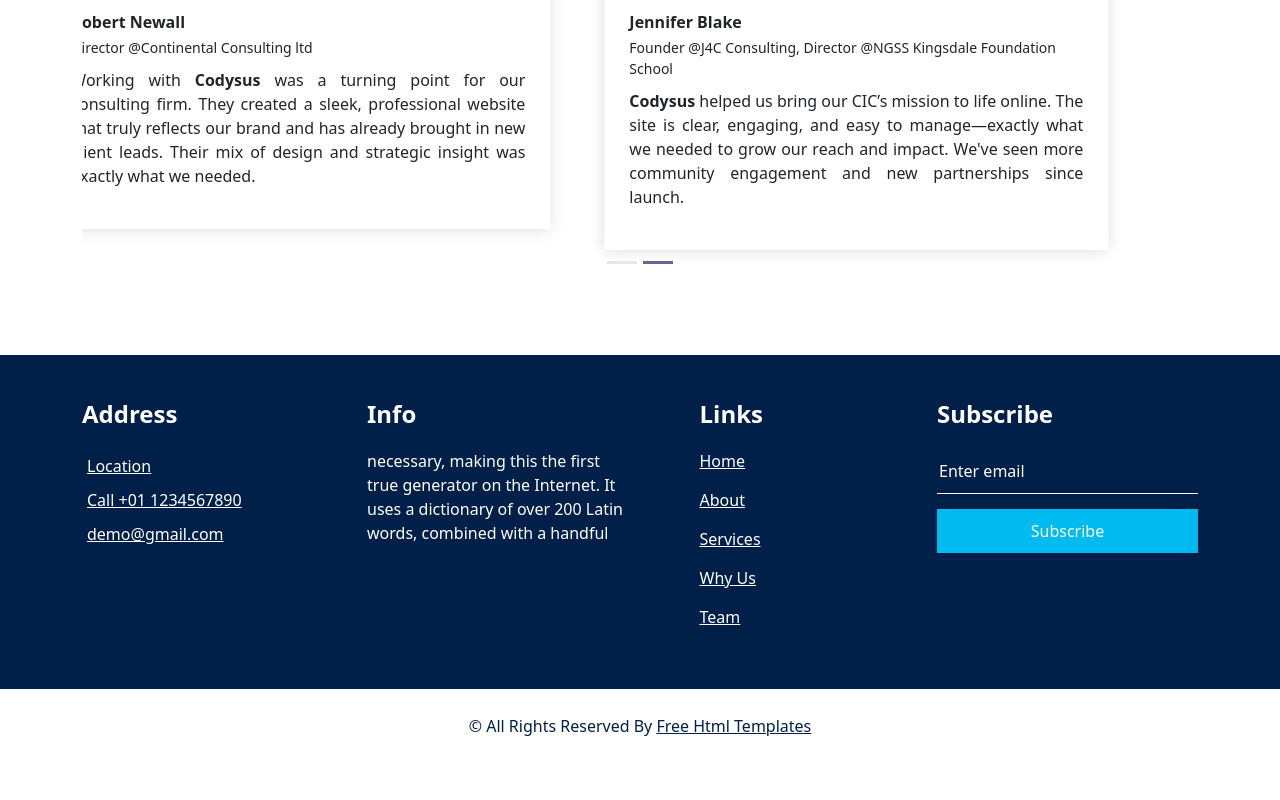
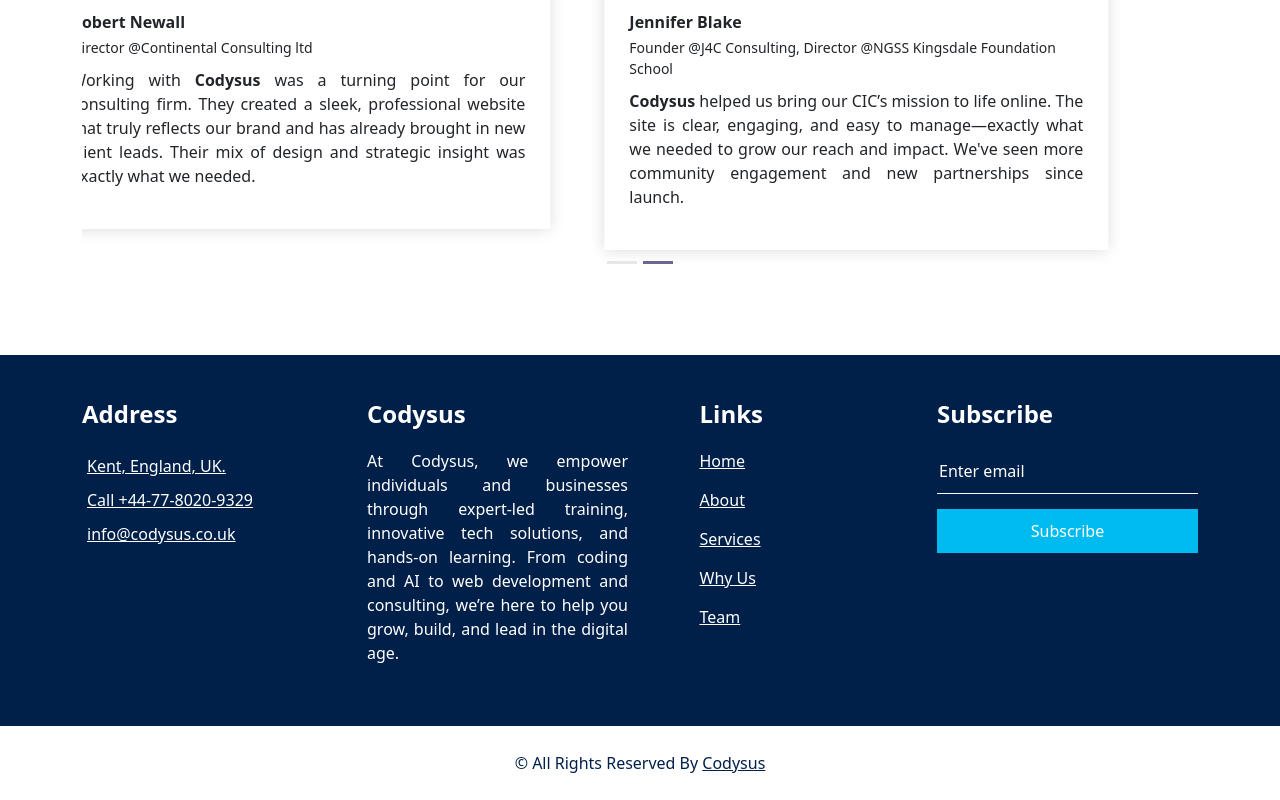
Before and after one commit to tee-wealth001/codysus, an Angular app: page /home in a window 1280 px wide. Shown: the part 4952-5752 px from the top of the page. Before the commit the page ends 5715 px from the top, so only its background shows below. Built offline with nearby package versions, Linux system fonts and the light colour scheme; no server answers; some icons are missing.

Commit message:
edited the footer

```diff
--- a/src/app/components/footer/footer.component.html
+++ b/src/app/components/footer/footer.component.html
@@ -14,19 +14,19 @@
                             <a href="">
                                 <i class="fa fa-map-marker" aria-hidden="true"></i>
                                 <span>
-                                    Location
+                                    Kent, England, UK.
                                 </span>
                             </a>
                             <a href="">
                                 <i class="fa fa-phone" aria-hidden="true"></i>
                                 <span>
-                                    Call +01 1234567890
+                                    Call +44-77-8020-9329
                                 </span>
                             </a>
                             <a href="">
                                 <i class="fa fa-envelope" aria-hidden="true"></i>
                                 <span>
-                                    demo&#64;gmail.com
+                                    info&#64;codysus.co.uk
                                 </span>
                             </a>
                         </div>
@@ -49,11 +49,12 @@
                 <div class="col-md-6 col-lg-3 info_col">
                     <div class="info_detail">
                         <h4>
-                            Info
+                            <strong>Codysus</strong>
                         </h4>
-                        <p>
-                            necessary, making this the first true generator on the Internet. It uses a dictionary of
-                            over 200 Latin words, combined with a handful
+                        <p class="text-justify">
+                            At Codysus, we empower individuals and businesses through expert-led training, innovative
+                            tech solutions, and hands-on learning. From coding and AI to web development and consulting,
+                            we’re here to help you grow, build, and lead in the digital age.
                         </p>
                     </div>
                 </div>
@@ -103,7 +104,7 @@
         <div class="container">
             <p>
                 &copy; <span id="displayYear"></span> All Rights Reserved By
-                <a href="https://html.design/">Free Html Templates</a>
+                <a href="https://html.design/">Codysus</a>
             </p>
         </div>
     </section>
--- a/src/app/components/home/home.component.html
+++ b/src/app/components/home/home.component.html
@@ -426,7 +426,7 @@
     <div class="container">
       <div class="heading_container heading_center psudo_white_primary mb_45">
         <h2>
-          Hear from our <span>Customers</span>
+          Hear from our <span>Clients</span>
         </h2>
       </div>
 
```
